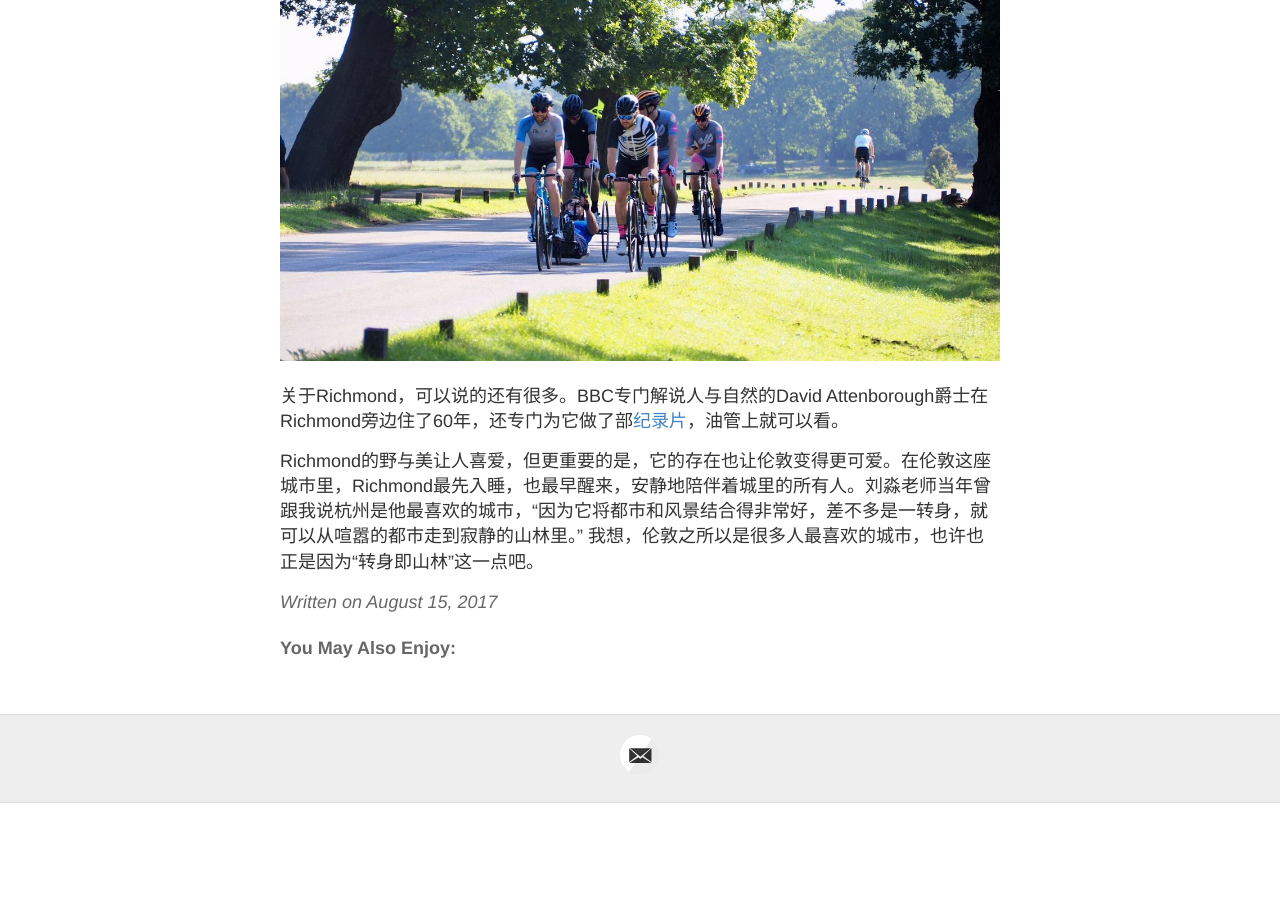
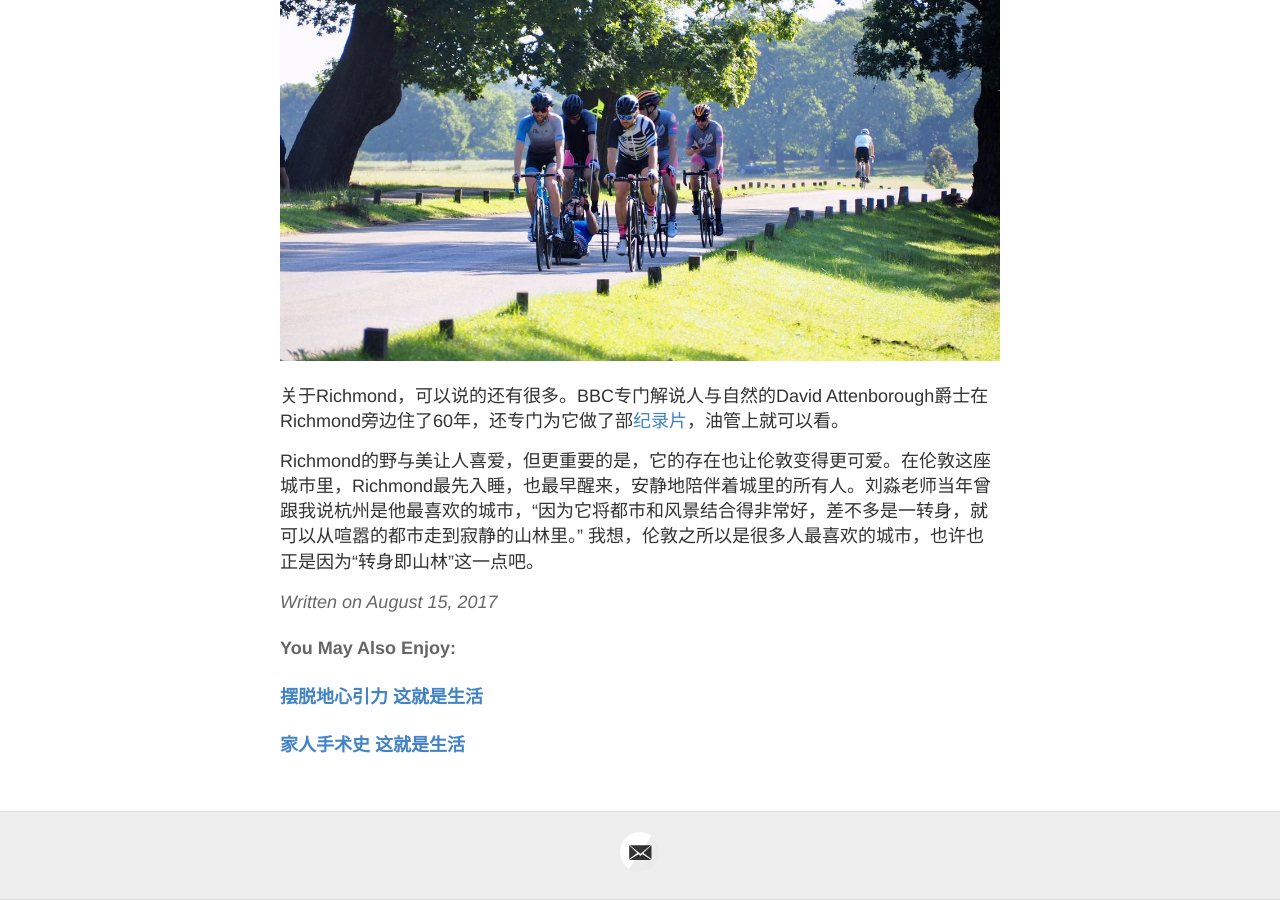
Before and after one commit to yihanxu/yihanxu.github.io, a Jekyll site: the page built from _posts/2017-8-15-richmond_park.md, in a window 1280 px wide and 900 px high, scrolled down 4388 px. Built offline with Jekyll 4.4.1, drawn with Linux system fonts in a browser that asks for light colours; comment, search, counter and statistics services are not loaded; before the commit the page ends 5191 px from its top, so only the background shows below that.

Commit message:
richmond

```diff
--- a/_posts/2017-8-15-richmond_park.md
+++ b/_posts/2017-8-15-richmond_park.md
@@ -3,7 +3,7 @@ layout: post
 comments: true
 title: "寻鹿伦敦，寻鹿Richmond"
 tags: richmond 鹿 伦敦
-category: 生活真美好
+category: 这就是生活
 ---
 
 人们常用“屋里的大象”来形容那些显而易见却极容易被人忽略的事物。而Richmond公园，恰恰就是伦敦城内的大象。说起伦敦市内的皇家公园，很多人首先会想到镶嵌在寸土寸金的南肯辛顿的女皇前花园海德公园和女皇后花园格林公园，或是国际日期变更线所在地格林威治公园，但很少有人听说过Richmond公园。
```
Also changed, not shown: 1 other file.
